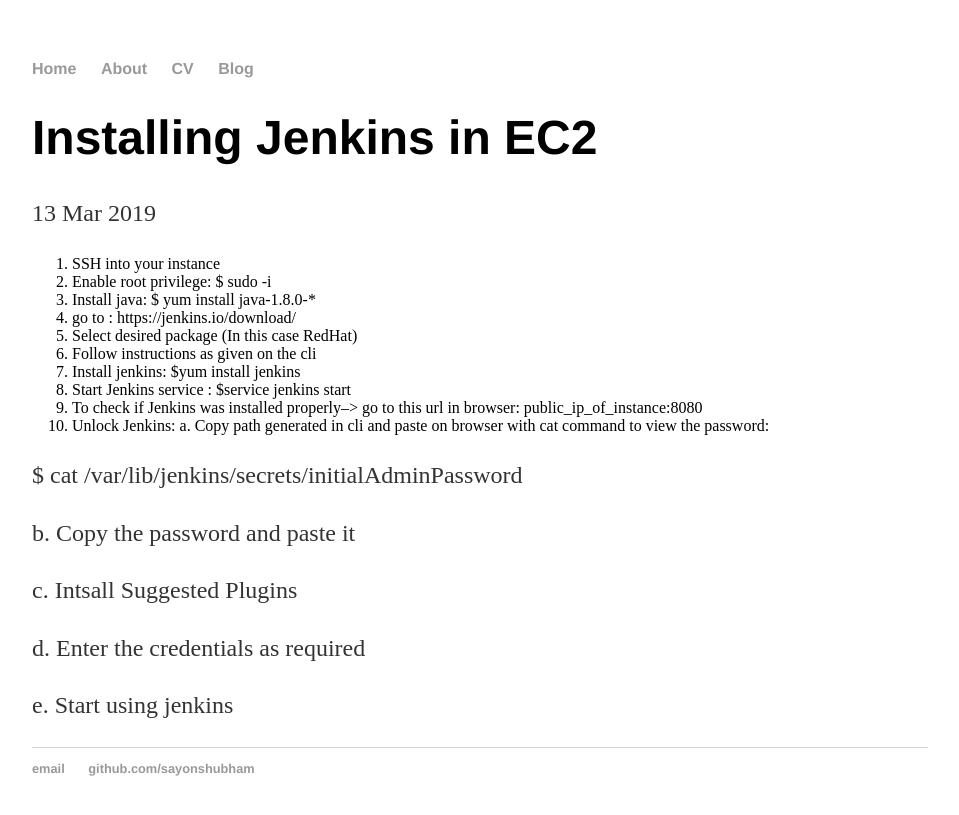
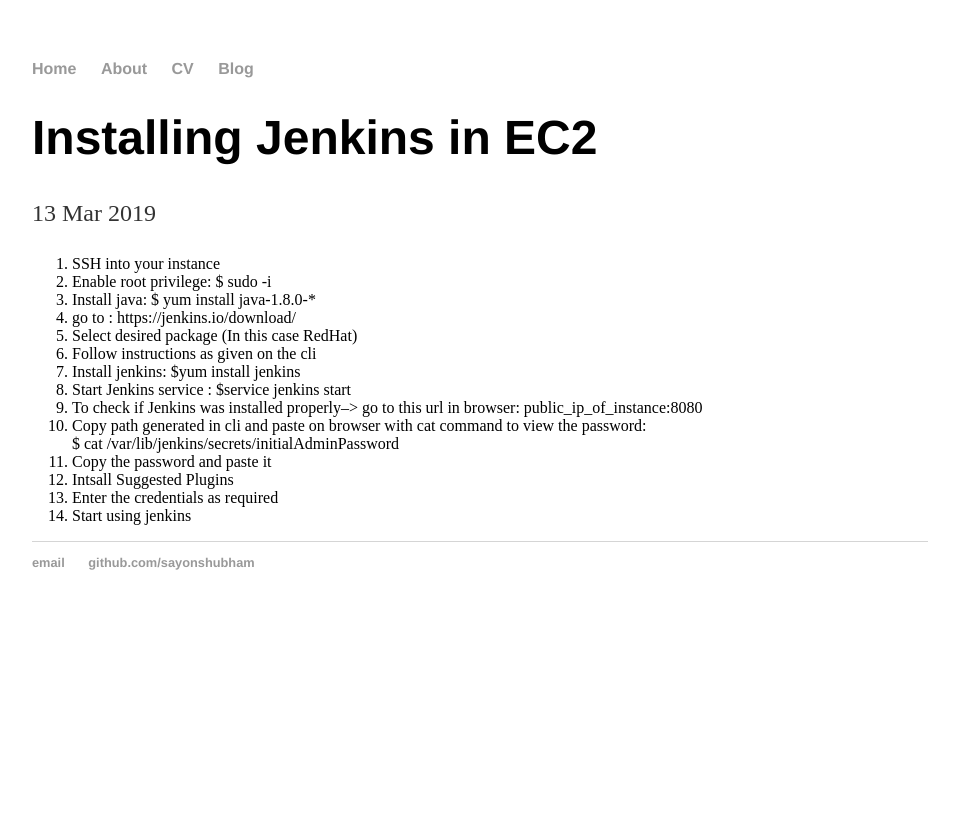
Before and after one commit to sayonshubham/sayonshubham.github.io, a Jekyll site: the page built from _posts/2019-03-13-Jenkins.md, in a window 1280 px wide. Shown: the top 815 px of the page, without its empty margins (160-1119 px from the left). Built offline with Jekyll 4.4.1, drawn with Linux system fonts in a browser that asks for light colours.

Commit message:
Update 2019-03-13-Jenkins.md

```diff
--- a/_posts/2019-03-13-Jenkins.md
+++ b/_posts/2019-03-13-Jenkins.md
@@ -14,15 +14,9 @@
 8. Start Jenkins service : $service jenkins start
 9. To check if Jenkins was installed properly-->
 go to this url in browser: public_ip_of_instance:8080
-10. Unlock Jenkins:
-a. Copy path generated in cli and paste on browser with cat command to view the password:
-
+10. Copy path generated in cli and paste on browser with cat command to view the password:
 $ cat /var/lib/jenkins/secrets/initialAdminPassword
-
-b. Copy the password and paste it
-
-c. Intsall Suggested Plugins
-
-d. Enter the credentials as required
-
-e. Start using jenkins
+11. Copy the password and paste it
+12. Intsall Suggested Plugins
+13. Enter the credentials as required
+14. Start using jenkins
```
